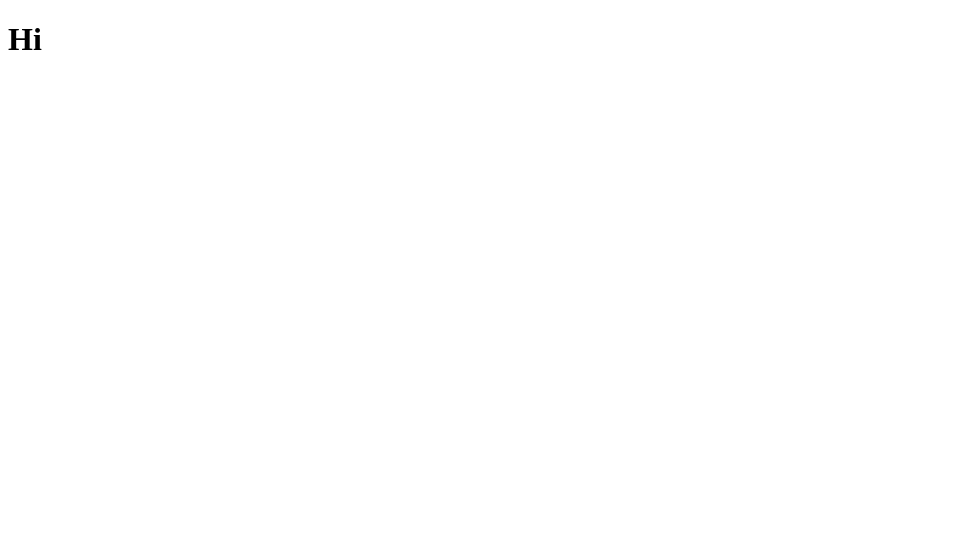
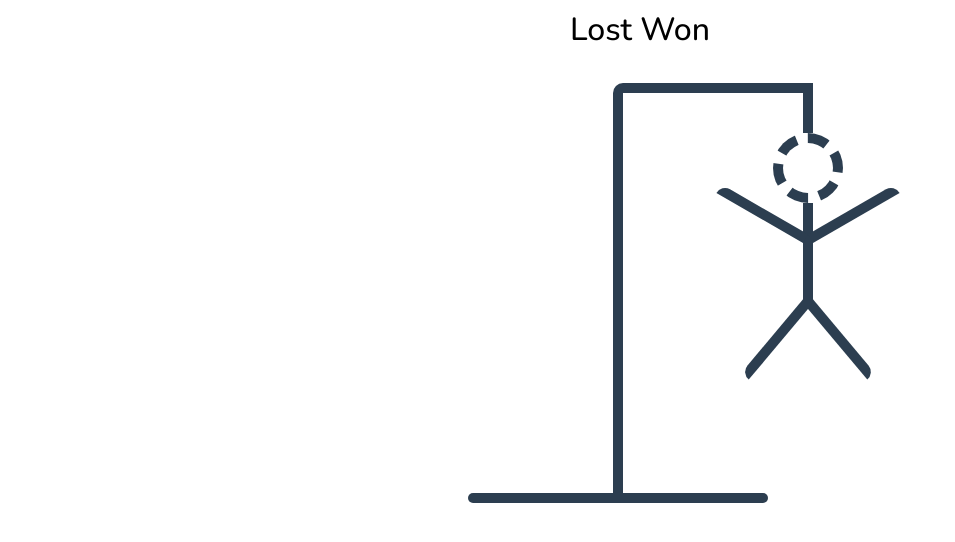
Before and after one commit to karmeensec/hangman-typescript-react, a React (Vite) app: page / in a window 1280 px wide. Shown: the top 542 px of the page, without its empty margins (0-955 px from the left). Built offline with nearby package versions, Linux system fonts and the light colour scheme.

Commit message:
Font Family Nunito used

```diff
--- a/src/App.tsx
+++ b/src/App.tsx
@@ -1,8 +1,30 @@
+import { useState } from "react"
+import words from './comWordList.json'
+
+import { HangmanPicture } from "./HangmanPicture";
+import { HangmanWord } from "./HangmanWord";
+import { Keyboard } from "./Keyboard";
 
 
 function App() {
 
-  return <h1>Hi</h1>
+  const [guessWord, setGuessWord] = useState( ()=> {
+    return words[Math.floor(Math.random() * words.length)]; // random guess
+  } );
+
+  const [guessedLetter, setGuessedLetter] = useState<string[]>([]);
+
+  // Game TSX
+
+  return <div style={{ maxWidth: '900px', display: 'flex', flexDirection: 'column', gap: '2rem', margin: '0 auto', alignItems: 'center' }}>
+
+    <div style={{fontSize: '2rem', textAlign: 'center', fontFamily: 'Nunito'}}>Lost Won</div>
+
+    <HangmanPicture />
+    <HangmanWord />
+    <Keyboard />
+
+  </div>
 
 }
 
```
